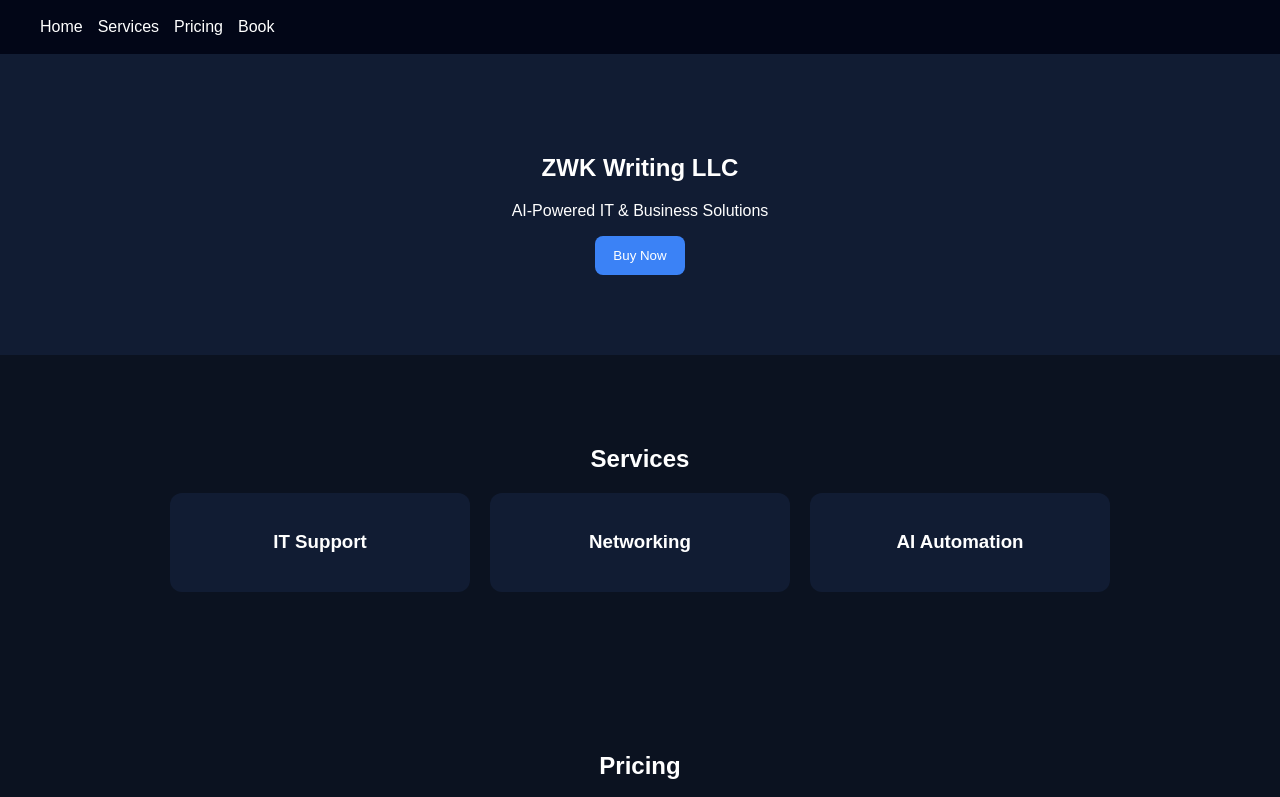
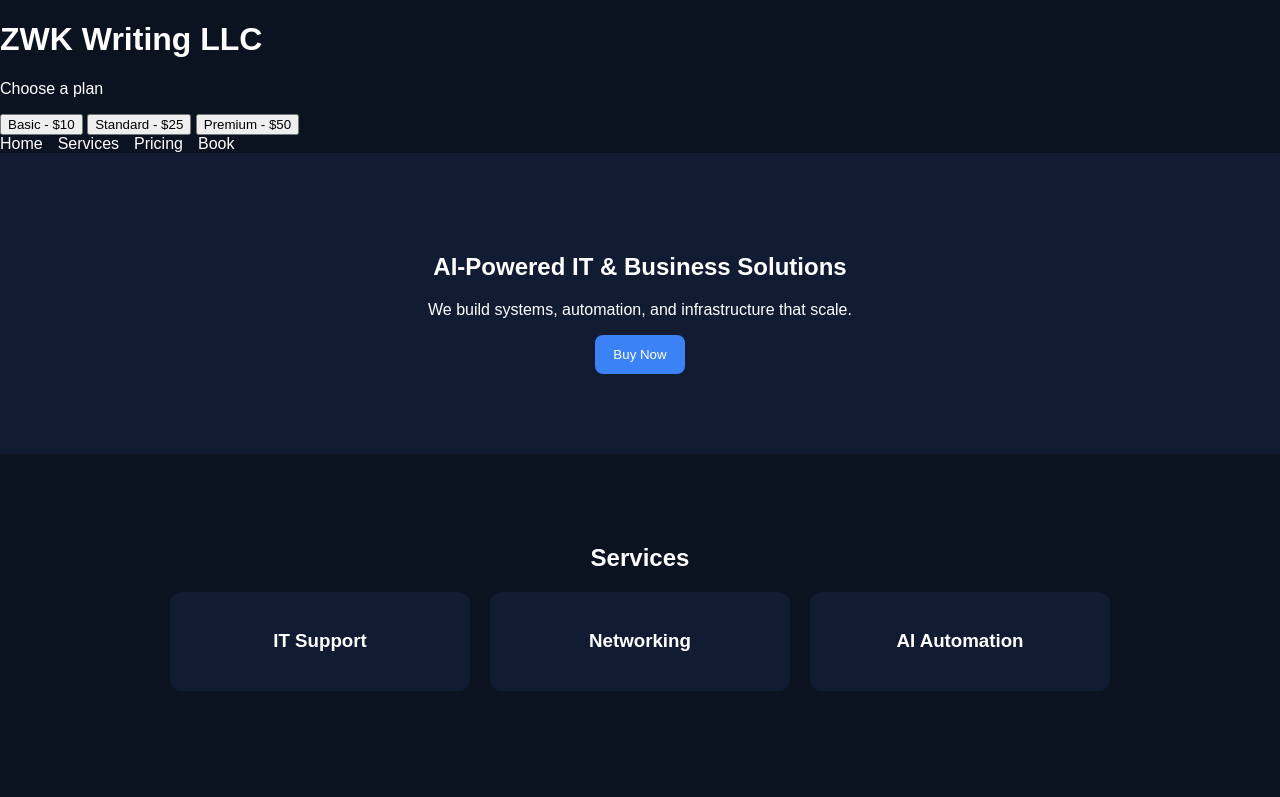
Before and after one commit to zwkwriting-creator/zwk, a plain HTML site: page index.html in a window 1280 px wide. Both pictures are taken after a click on the button "Buy Now". Shown: the top 797 px of the page. Drawn offline with Linux system fonts and the light colour scheme; no server answers.

Commit message:
Update index.html
Signed-off-by: zwkwriting-creator <zwk.writing@gmail.com>

```diff
--- a/index.html
+++ b/index.html
@@ -3,8 +3,31 @@
 <head>
 <meta charset="UTF-8">
 <meta name="viewport" content="width=device-width, initial-scale=1.0">
+
 <title>ZWK Writing LLC | Modern IT & AI Solutions</title>
+<h1>ZWK Writing LLC</h1>
+<p>Choose a plan</p>
 
+<button onclick="buy('basic')">Basic - $10</button>
+<button onclick="buy('standard')">Standard - $25</button>
+<button onclick="buy('premium')">Premium - $50</button>
+
+<script>
+async function buy(plan) {
+  const res = await fetch("/.netlify/functions/create-checkout-session", {
+    method: "POST",
+    body: JSON.stringify({ plan })
+  });
+
+  const data = await res.json();
+
+  if (data.url) {
+    window.location.href = data.url;
+  } else {
+    alert("Checkout failed");
+  }
+}
+</script>
 <style>
 body {
     margin: 0;
@@ -67,7 +90,6 @@ nav a {
 
 <body>
 
-<header>
     <nav>
         <a href="#home">Home</a>
         <a href="#services">Services</a>
@@ -76,14 +98,18 @@ nav a {
     </nav>
 </header>
 
+<!-- HERO -->
 <section class="hero" id="home">
-    <h1>ZWK Writing LLC</h1>
-    <p>AI-Powered IT & Business Solutions</p>
+    <h1>AI-Powered IT & Business Solutions</h1>
+    <p>We build systems, automation, and infrastructure that scale.</p>
+
     <button class="btn" onclick="buy('basic')">Buy Now</button>
 </section>
 
+<!-- SERVICES -->
 <section class="section" id="services">
     <h2>Services</h2>
+
     <div class="cards">
         <div class="card"><h3>IT Support</h3></div>
         <div class="card"><h3>Networking</h3></div>
@@ -91,22 +117,38 @@ nav a {
     </div>
 </section>
 
+<!-- PRICING -->
 <section class="section" id="pricing">
     <h2>Pricing</h2>
+
     <div class="cards">
         <div class="card">
             <h3>Basic $10</h3>
             <button class="btn" onclick="buy('basic')">Buy</button>
         </div>
+
         <div class="card">
             <h3>Standard $25</h3>
             <button class="btn" onclick="buy('standard')">Buy</button>
         </div>
+
         <div class="card">
             <h3>Premium $50</h3>
             <button class="btn" onclick="buy('premium')">Buy</button>
         </div>
     </div>
+</section>
+
+<!-- BOOKING -->
+<section class="section" id="booking">
+    <h2>Book a Call</h2>
+
+    <input id="name" placeholder="Name"><br><br>
+    <input id="email" placeholder="Email"><br><br>
+    <input id="date" type="date"><br><br>
+    <textarea id="details" placeholder="Details"></textarea><br><br>
+
+    <button class="btn" onclick="book()">Submit</button>
 </section>
 <section class="section" id="about">
     <h2>About ZWK Writing LLC</h2>
@@ -149,26 +191,14 @@ nav a {
         </div>
     </div>
 </section>
-<section class="section" id="booking">
-    <h2>Book a Call</h2>
-    <input id="name" placeholder="Name"><br><br>
-    <input id="email" placeholder="Email"><br><br>
-    <input id="date" type="date"><br><br>
-    <textarea id="details" placeholder="Details"></textarea><br><br>
-
-    <button class="btn" onclick="book()">Submit</button>
-</section>
-
 <footer style="text-align:center; padding:20px;">
     © 2026 ZWK Writing LLC
 </footer>
 
 <script>
 async function buy(plan) {
-  try {
-    const res = await fetch("/api/create-checkout-session", {
+    const res = await fetch("/.netlify/functions/create-checkout-session", {
         method: "POST",
-      headers: { "Content-Type": "application/json" },
         body: JSON.stringify({ plan })
     });
 
@@ -178,15 +208,10 @@ async function buy(plan) {
         window.location.href = data.url;
     } else {
         alert("Checkout failed");
-      console.log(data);
-    }
-  } catch (err) {
-    console.error(err);
-    alert("Server error");
     }
 }
 
-function book() {
+function book(){
     const data = {
         name: document.getElementById('name').value,
         email: document.getElementById('email').value,
@@ -194,16 +219,12 @@ function book() {
         details: document.getElementById('details').value
     };
 
-  fetch('/api/book', {
+    fetch('/.netlify/functions/book', {
         method: 'POST',
-    headers: { "Content-Type": "application/json" },
+        headers: {'Content-Type':'application/json'},
         body: JSON.stringify(data)
     })
-  .then(res => res.ok ? alert("Booking sent!") : alert("Error"))
-  .catch(err => {
-    console.error(err);
-    alert("Server error");
-  });
+    .then(res => alert(res.ok ? "Booking sent!" : "Error"))
 }
 </script>
 
```
Lines whose indentation alone changed are shown as unchanged.
